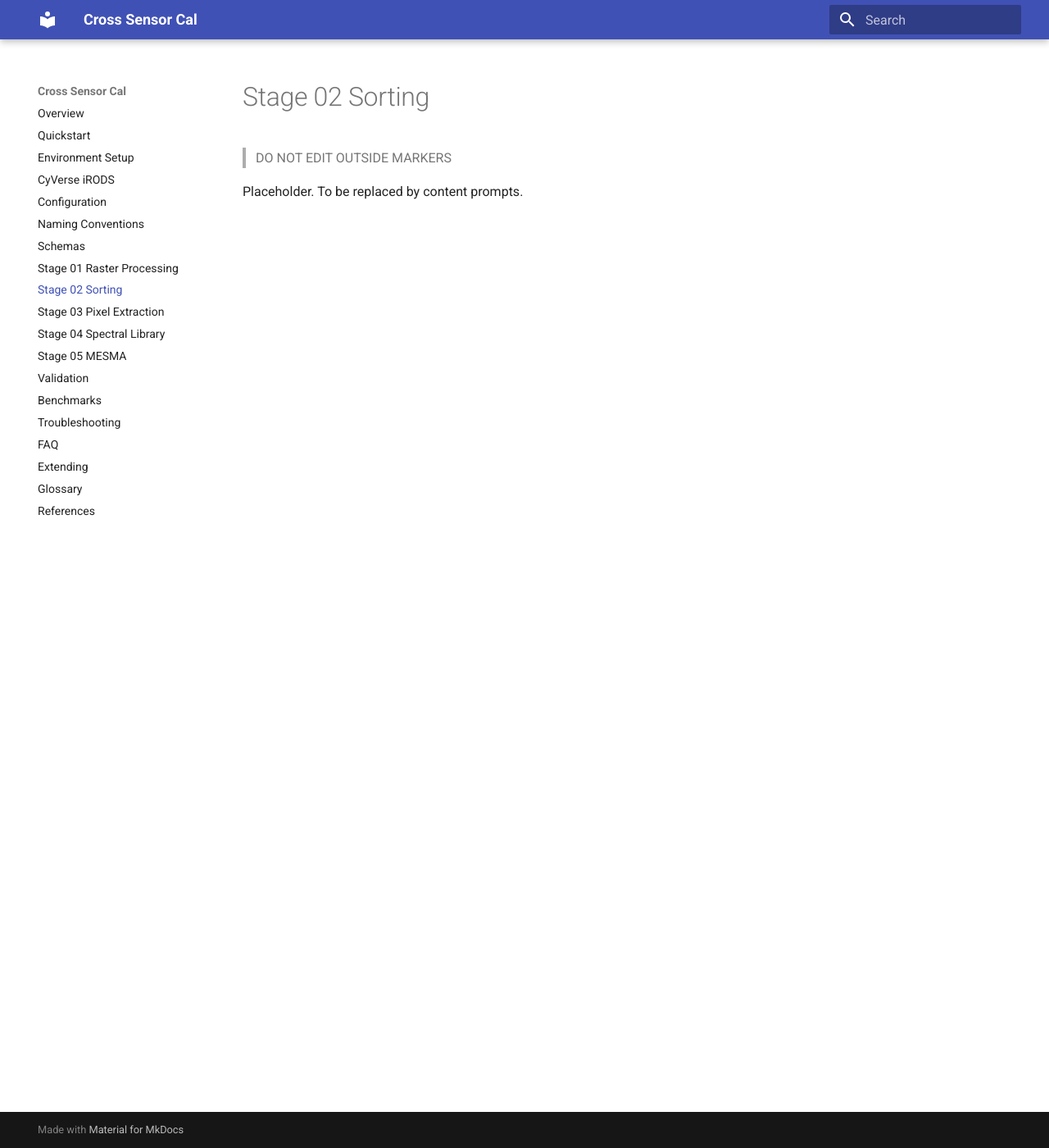
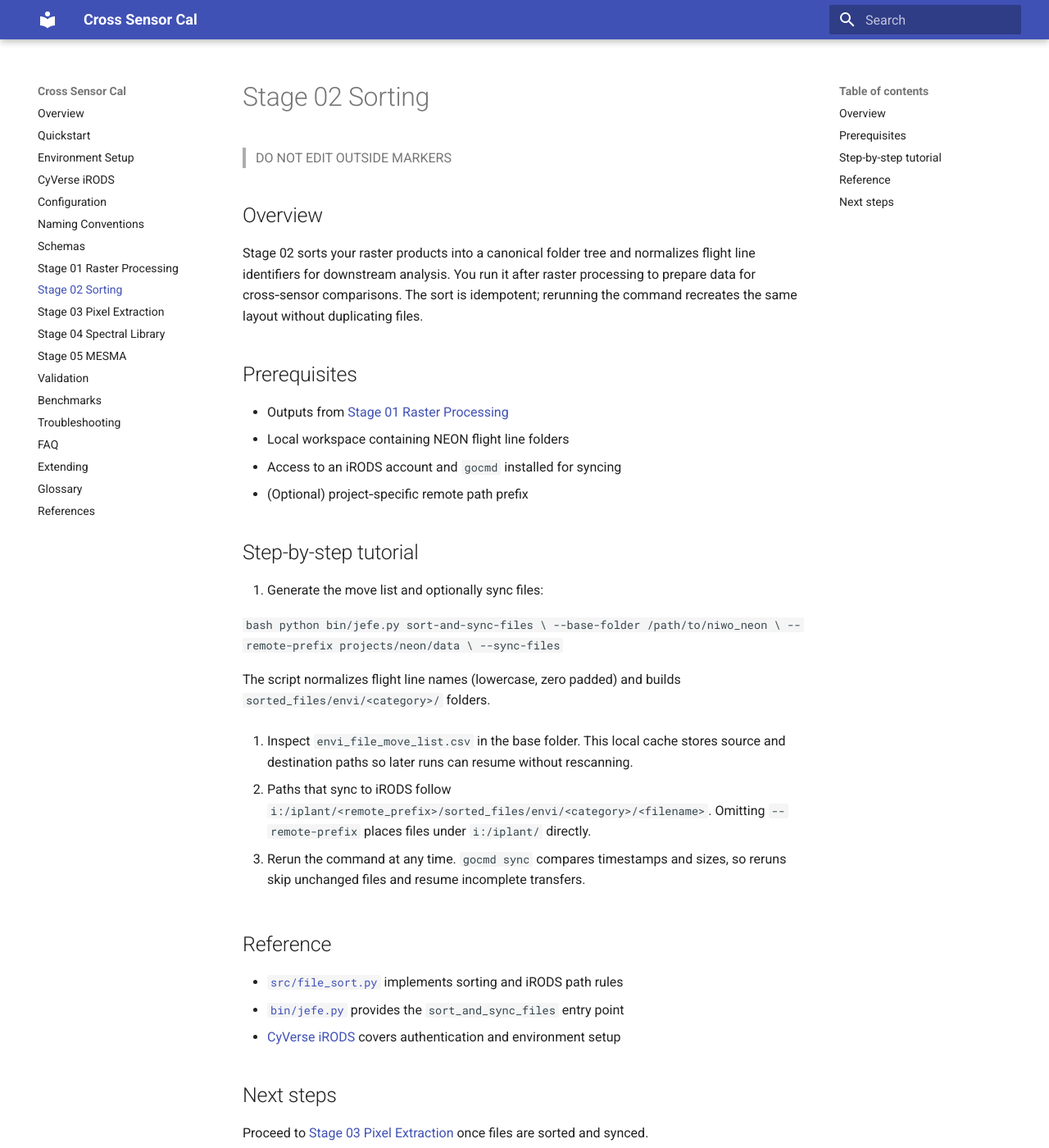
Before and after one commit to earthlab/cross-sensor-cal, an MkDocs documentation site: the page built from docs/stage-02-sorting.md, in a window 1280 px wide and 1400 px high. Shown: the whole window at 82% size. Built offline with MkDocs 1.6.1 and Material for MkDocs 9.7.7, drawn with Linux system fonts in a browser that asks for light colours; some of the changed text lies outside the part shown.

Commit message:
docs: detail Stage 02 sorting workflow

````diff
--- a/docs/stage-02-sorting.md
+++ b/docs/stage-02-sorting.md
@@ -2,5 +2,48 @@
 
 > DO NOT EDIT OUTSIDE MARKERS
 <!-- FILLME:START -->
-Placeholder. To be replaced by content prompts.
+## Overview
+Stage 02 sorts your raster products into a canonical folder tree and normalizes
+flight line identifiers for downstream analysis. You run it after raster
+processing to prepare data for cross‑sensor comparisons. The sort is idempotent;
+rerunning the command recreates the same layout without duplicating files.
+
+## Prerequisites
+- Outputs from [Stage 01 Raster Processing](stage-01-raster-processing.md)
+- Local workspace containing NEON flight line folders
+- Access to an iRODS account and `gocmd` installed for syncing
+- (Optional) project‑specific remote path prefix
+
+## Step-by-step tutorial
+1. Generate the move list and optionally sync files:
+
+   ```bash
+   python bin/jefe.py sort-and-sync-files \
+       --base-folder /path/to/niwo_neon \
+       --remote-prefix projects/neon/data \
+       --sync-files
+   ```
+
+   The script normalizes flight line names (lowercase, zero padded) and builds
+   `sorted_files/envi/<category>/` folders.
+
+2. Inspect `envi_file_move_list.csv` in the base folder. This local cache stores
+   source and destination paths so later runs can resume without rescanning.
+
+3. Paths that sync to iRODS follow
+   `i:/iplant/<remote_prefix>/sorted_files/envi/<category>/<filename>`.
+   Omitting `--remote-prefix` places files under `i:/iplant/` directly.
+
+4. Rerun the command at any time. `gocmd sync` compares timestamps and sizes, so
+   reruns skip unchanged files and resume incomplete transfers.
+
+## Reference
+- [`src/file_sort.py`](../src/file_sort.py) implements sorting and iRODS path rules
+- [`bin/jefe.py`](../bin/jefe.py) provides the `sort_and_sync_files` entry point
+- [CyVerse iRODS](cyverse-irods.md) covers authentication and environment setup
+
+## Next steps
+Proceed to [Stage 03 Pixel Extraction](stage-03-pixel-extraction.md) once files
+are sorted and synced.
 <!-- FILLME:END -->
+Last updated: 2025-08-18
````
